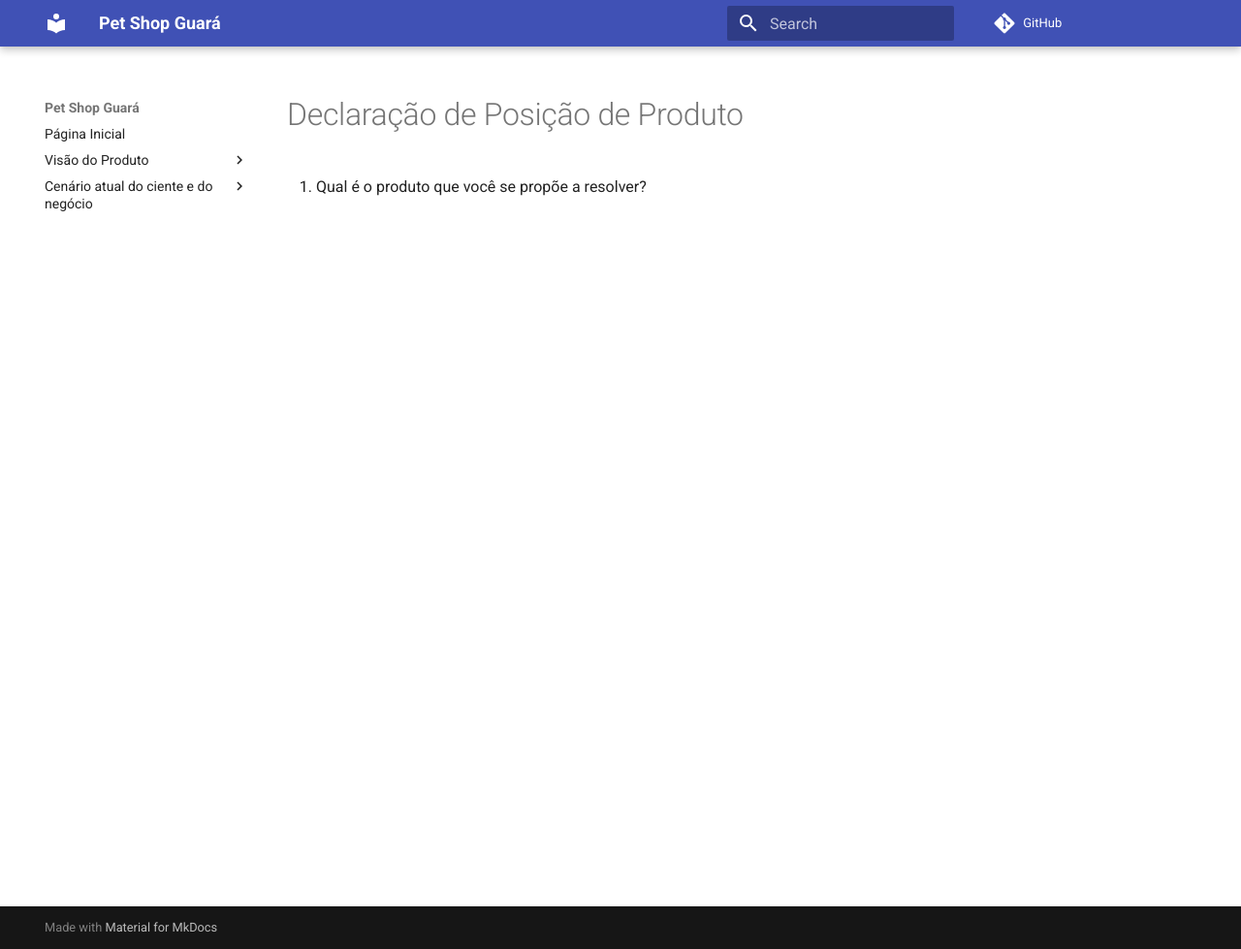
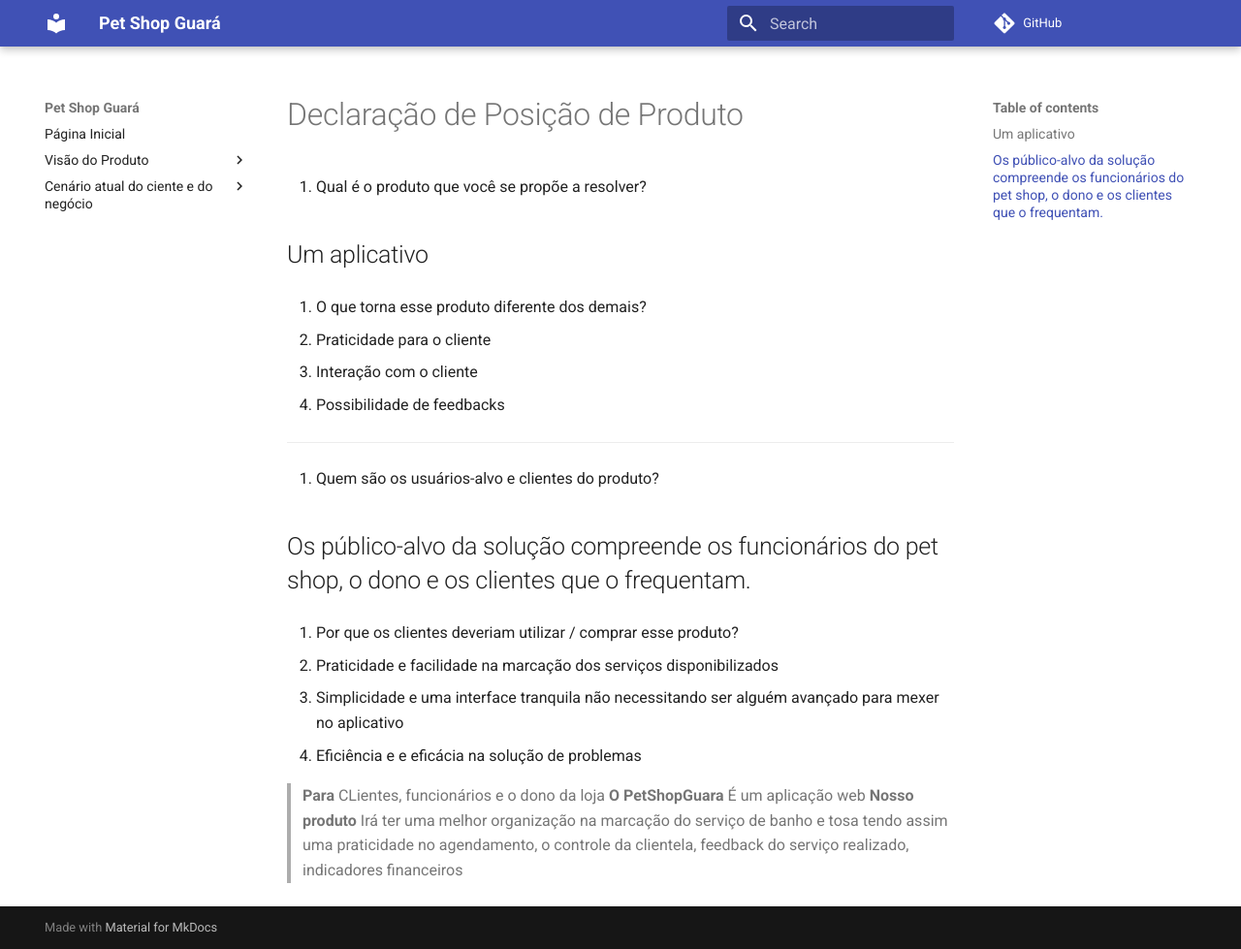
Before and after one commit to mdsreq-fga-unb/2024.2-T03-PetShopGuara, an MkDocs documentation site: the page built from docs/VisãoProduto/DeclaraçãoProduto.md, in a window 1280 px wide and 979 px high. Shown: the whole window at 97% size. Built offline with MkDocs 1.6.1 and Material for MkDocs 9.7.7, drawn with Linux system fonts in a browser that asks for light colours; comment, search, counter and statistics services are not loaded.

Commit message:
Fiz mais algumas mudanças na sintaxe

```diff
--- a/docs/VisãoProduto/DeclaraçãoProduto.md
+++ b/docs/VisãoProduto/DeclaraçãoProduto.md
@@ -1,3 +1,30 @@
 # Declaração de Posição de Produto
 
 1. Qual é o produto que você se propõe a resolver?
+
+Um aplicativo
+---
+2. O que torna esse produto diferente dos demais?
+
+- Praticidade para o cliente
+- Interação com o cliente
+- Possibilidade de feedbacks
+---
+3. Quem são os usuários-alvo e clientes do produto?
+
+Os público-alvo da solução compreende os funcionários do pet shop, o dono e os clientes que o frequentam.
+---
+4. Por que os clientes deveriam utilizar / comprar esse produto?
+
+- Praticidade e facilidade na marcação dos serviços disponibilizados
+- Simplicidade e uma interface tranquila não necessitando ser alguém avançado para mexer no aplicativo
+- Eficiência e e eficácia na solução de problemas
+
+
+
+> **Para**
+> CLientes, funcionários e o dono da loja
+> **O PetShopGuara**
+> É um aplicação web
+> **Nosso produto**
+> Irá ter uma melhor organização na marcação do serviço de banho e tosa tendo assim uma praticidade no agendamento, o controle da clientela, feedback do serviço realizado, indicadores financeiros
```
Also changed, not shown: docs/VisãoProduto/Tecnologias.md (+5 -5 lines), docs/VisãoProjeto/OrganizaçãoProjeto.md (added).
